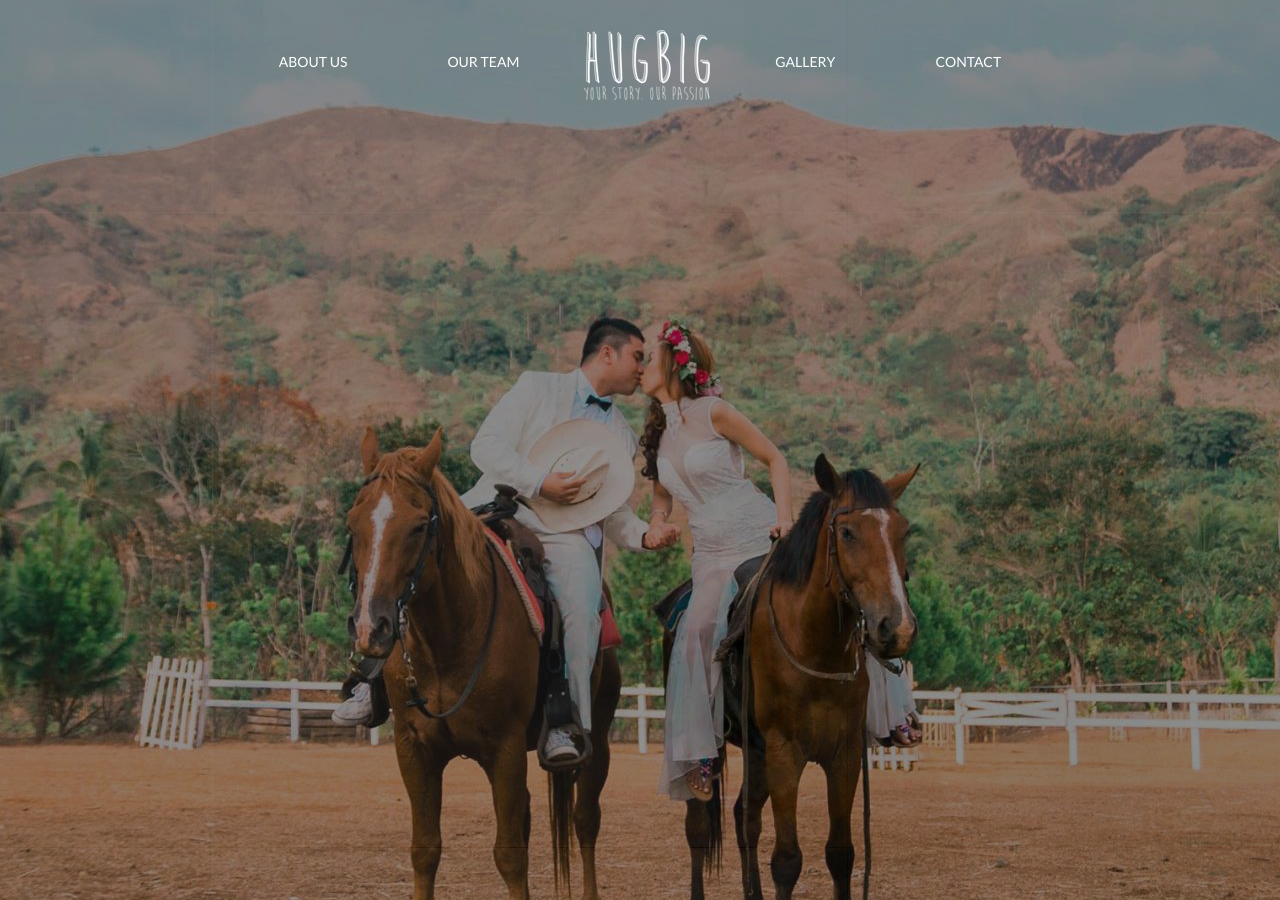
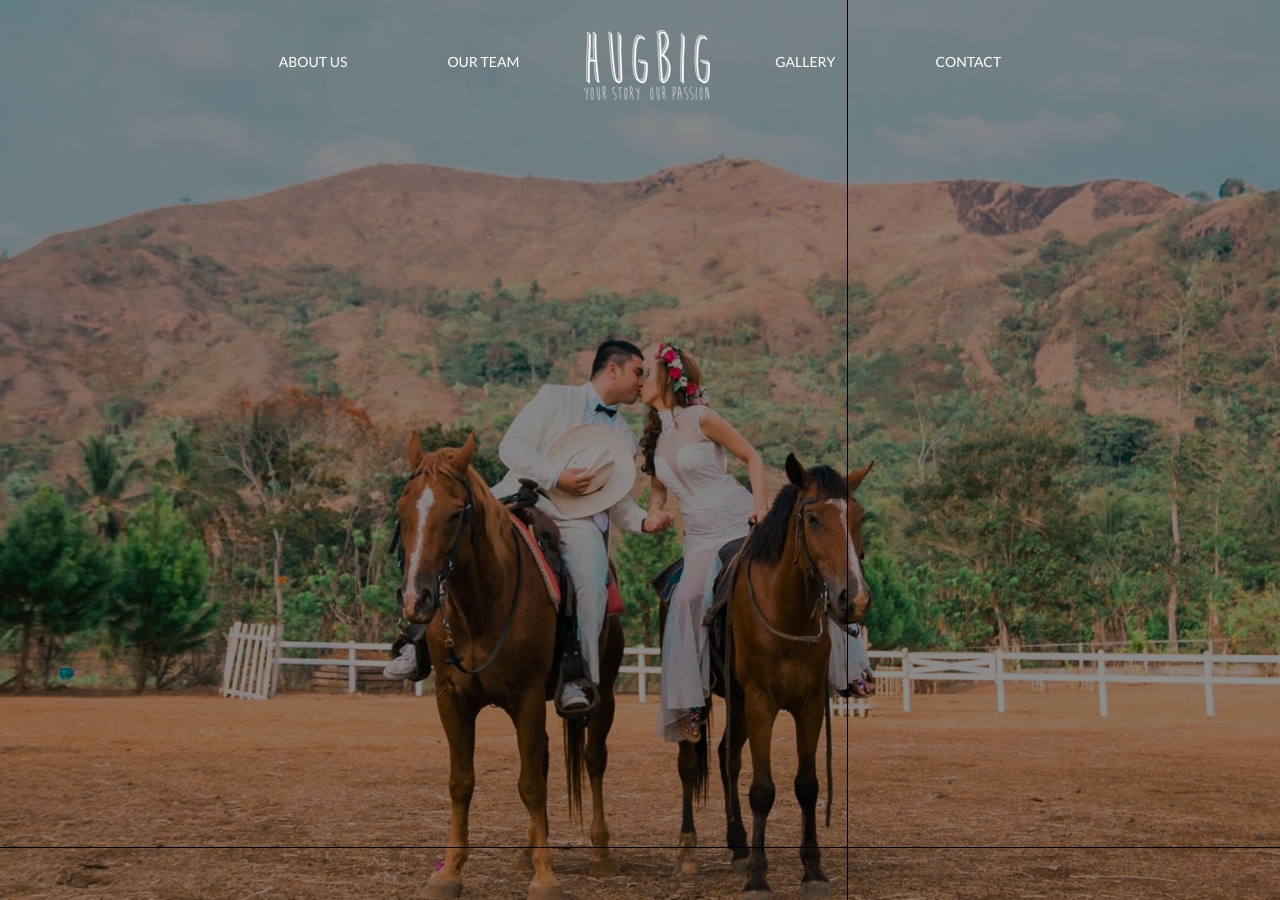
Before and after one commit to hugbigphotography/hugbigphotography.github.io, a Jekyll site: the page built from index.html, in a window 1280 px wide and 900 px high. Built offline with Jekyll 4.4.1, drawn with Linux system fonts in a browser that asks for light colours; nearby versions of some CDN libraries.

Commit message:
Update style

```diff
--- a/_config.yml
+++ b/_config.yml
@@ -18,7 +18,7 @@
 
 cover:
   - rank: 1
-    image: "item-2"
+    image: "item-1"
 
   - rank: 2
     image: "item-2"
@@ -37,6 +37,7 @@
 
   - rank: 7
     image: "item-7"
+
 
 team:
   - name: AP YAO
--- a/_includes/navbar.html
+++ b/_includes/navbar.html
@@ -3,7 +3,7 @@
     <!-- Brand and toggle get grouped for better mobile display -->
     <div class="navbar-header">
             <a class="navbar-brand hidden-lg hidden-md" href="/">
-                <img class="brand-logo" src="/img/brand-logo2.png"/>
+                <img class="brand-logo" src="/img/brand-logo-orig.png"/>
             </a>
         <button type="button" id="icon-transition" class="navbar-toggle toggle-menu menu-right" data-toggle="collapse" data-target="#navbar-right-collapse">
             <span class="icon-bar"></span>
--- a/_sass/home.sass
+++ b/_sass/home.sass
@@ -7,9 +7,7 @@
   margin-top: 0
 
 #cover
-  background-image: url('/img/cover-slider/item-1.jpg')
-  background-position: center center
-  background-repeat: no-repeat
+  background-color: black
   height: 100vh
   position: relative
   z-index: 5
@@ -52,11 +50,11 @@
         opacity: 0
         z-index: 0
         -webkit-backface-visibility: hidden
-        -webkit-animation: imageAnimation 36s linear infinite 0s
-        -moz-animation: imageAnimation 36s linear infinite 0s
-        -o-animation: imageAnimation 36s linear infinite 0s
-        -ms-animation: imageAnimation 36s linear infinite 0s
-        animation: imageAnimation 36s linear infinite 0s
+        -webkit-animation: imageAnimation 42s linear infinite 0s
+        -moz-animation: imageAnimation 42s linear infinite 0s
+        -o-animation: imageAnimation 42s linear infinite 0s
+        -ms-animation: imageAnimation 42s linear infinite 0s
+        animation: imageAnimation 42s linear infinite 0s
       div
         z-index: 1000
         position: absolute
@@ -66,23 +64,19 @@
         text-align: center
         opacity: 0
         color: #fff
-        -webkit-animation: titleAnimation 36s linear infinite 0s
-        -moz-animation: titleAnimation 36s linear infinite 0s
-        -o-animation: titleAnimation 36s linear infinite 0s
-        -ms-animation: titleAnimation 36s linear infinite 0s
-        animation: titleAnimation 36s linear infinite 0s
-        h3
-          font-family: 'BebasNeueRegular', 'Arial Narrow', Arial, sans-serif
-          font-size: 240px
-          padding: 0
-          line-height: 200px
+        -webkit-animation: titleAnimation 42s linear infinite 0s
+        -moz-animation: titleAnimation 42s linear infinite 0s
+        -o-animation: titleAnimation 42s linear infinite 0s
+        -ms-animation: titleAnimation 42s linear infinite 0s
+        animation: titleAnimation 42s linear infinite 0s
+
 
       &:nth-child(1) span
-        -webkit-animation-delay: 6s
-        -moz-animation-delay: 6s
-        -o-animation-delay: 6s
-        -ms-animation-delay: 6s
-        animation-delay: 6s
+        -webkit-animation-delay: 0s
+        -moz-animation-delay: 0s
+        -o-animation-delay: 0s
+        -ms-animation-delay: 0s
+        animation-delay: 0s
       &:nth-child(2) span
         -webkit-animation-delay: 6s
         -moz-animation-delay: 6s
@@ -122,11 +116,11 @@
 
       //  on div
       &:nth-child(1) span
-        -webkit-animation-delay: 6s
-        -moz-animation-delay: 6s
-        -o-animation-delay: 6s
-        -ms-animation-delay: 6s
-        animation-delay: 6s
+        -webkit-animation-delay: 0s
+        -moz-animation-delay: 0s
+        -o-animation-delay: 0s
+        -ms-animation-delay: 0s
+        animation-delay: 0s
       &:nth-child(2) div
         -webkit-animation-delay: 6s
         -moz-animation-delay: 6s
@@ -462,7 +456,7 @@
         .feature-image
           z-index: 4
           position: relative
-          height: 640px
+          height: 33.33vw
         .caption
           z-index: 6
           transition: all 300ms ease-in-out
@@ -497,8 +491,6 @@
           -moz-transform: scale(1.1,1.1)
           -o-transform: scale(1.1,1.1)
           -ms-transform: scale(1.1,1.1)
-
-
       .content-container
         background-color: #f7f7f7
         padding: 20px 0
```
